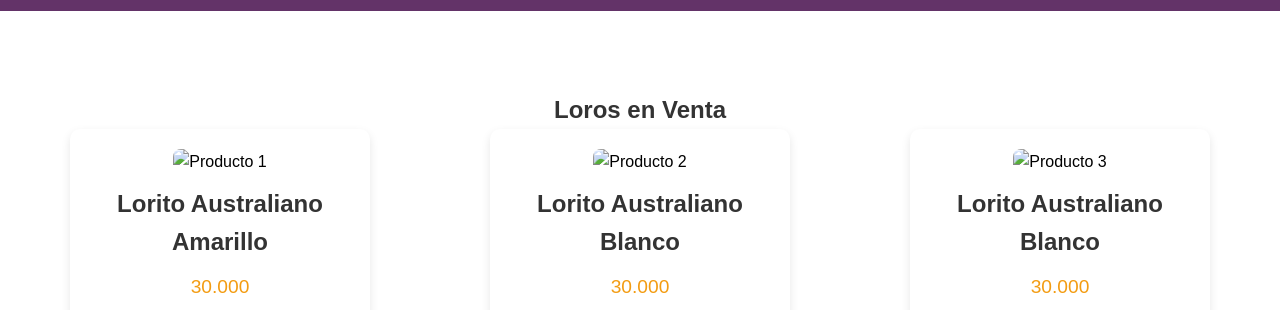
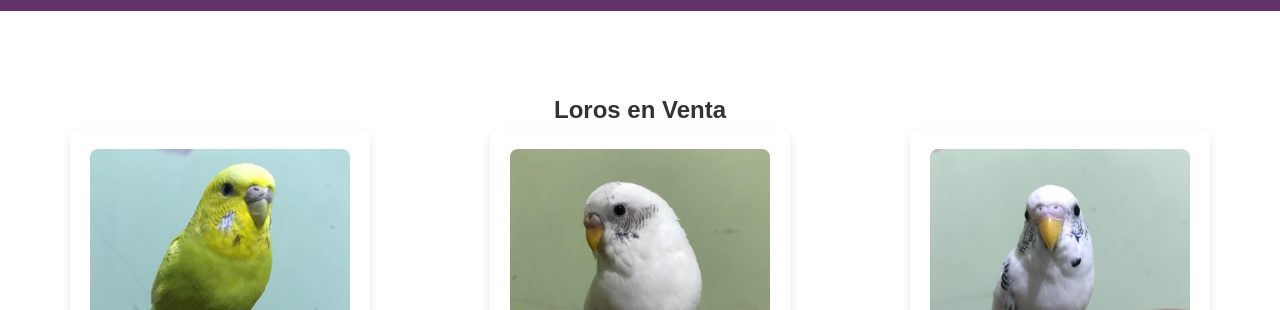
Before and after one commit to Dxt7788/Mi-Portfolio, a plain HTML site: page tienda.html in a window 1280 px wide. Shown: the part 75-385 px from the top of the page. Drawn offline with Linux system fonts and the light colour scheme; the site is published under a folder, as on GitHub Pages, so addresses that start at the root find nothing.

Commit message:
Add files via upload

```diff
--- a/tienda.html
+++ b/tienda.html
@@ -21,7 +21,7 @@
         <div class="product-container">
             <!-- Producto 1 -->
             <div class="product-card">
-                <img src="/images/amarilla.jpeg" alt="Producto 1">
+                <img src="images/amarilla.jpeg" alt="Producto 1">
                 <div class="product-info">
                     <h3>Lorito Australiano Amarillo</h3>
                     <p>30.000</p>
@@ -33,7 +33,7 @@
 
             <!-- Producto 2 -->
             <div class="product-card">
-                <img src="/images/blankito-2.jpeg" alt="Producto 2">
+                <img src="images/blankito-2.jpeg" alt="Producto 2">
                 <div class="product-info">
                     <h3>Lorito Australiano Blanco</h3>
                     <p>30.000</p>
@@ -45,7 +45,7 @@
 
             <!-- Producto 3 -->
             <div class="product-card">
-                <img src="/images/blakito-1.jpeg" alt="Producto 3">
+                <img src="images/blakito-1.jpeg" alt="Producto 3">
                 <div class="product-info">
                     <h3>Lorito Australiano Blanco</h3>
                     <p>30.000</p>
```
